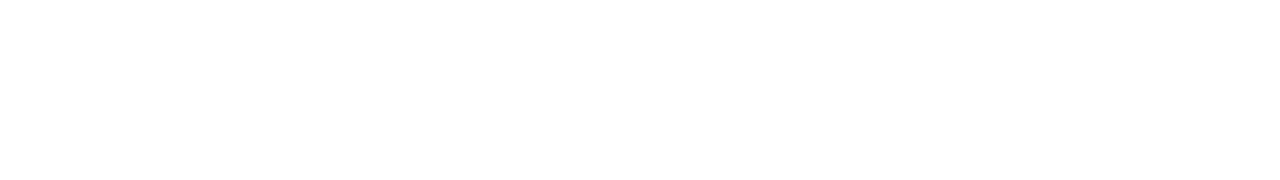
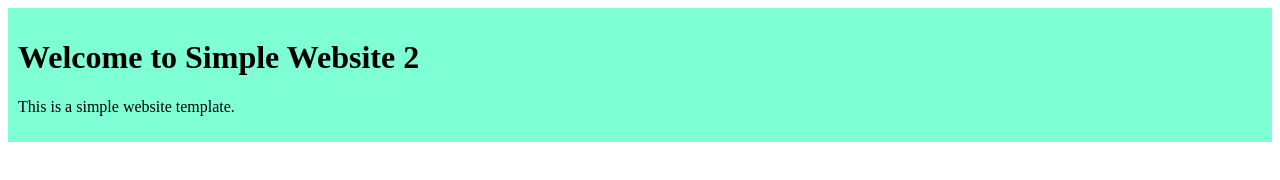
Before and after one commit to himel-sh/simple-website, a plain HTML site: page index.html in a window 1280 px wide. Drawn offline with Linux system fonts and the light colour scheme.

Commit message:
added 6the first blog

```diff
--- /dev/null
+++ b/blog.css
@@ -0,0 +1,4 @@
+div{
+background-color: aquamarine;
+padding: 10px;
+}
--- a/index.html
+++ b/index.html
@@ -6,6 +6,11 @@
     <title>Simple Website 2</title>
 </head>
 <body>
+    <div>
+        <h1>Welcome to Simple Website 2</h1>
+        <p>This is a simple website template.</p>
+        <link rel="stylesheet" href="blog.css">
+    </div>
 
 </body>
 </html>
```
